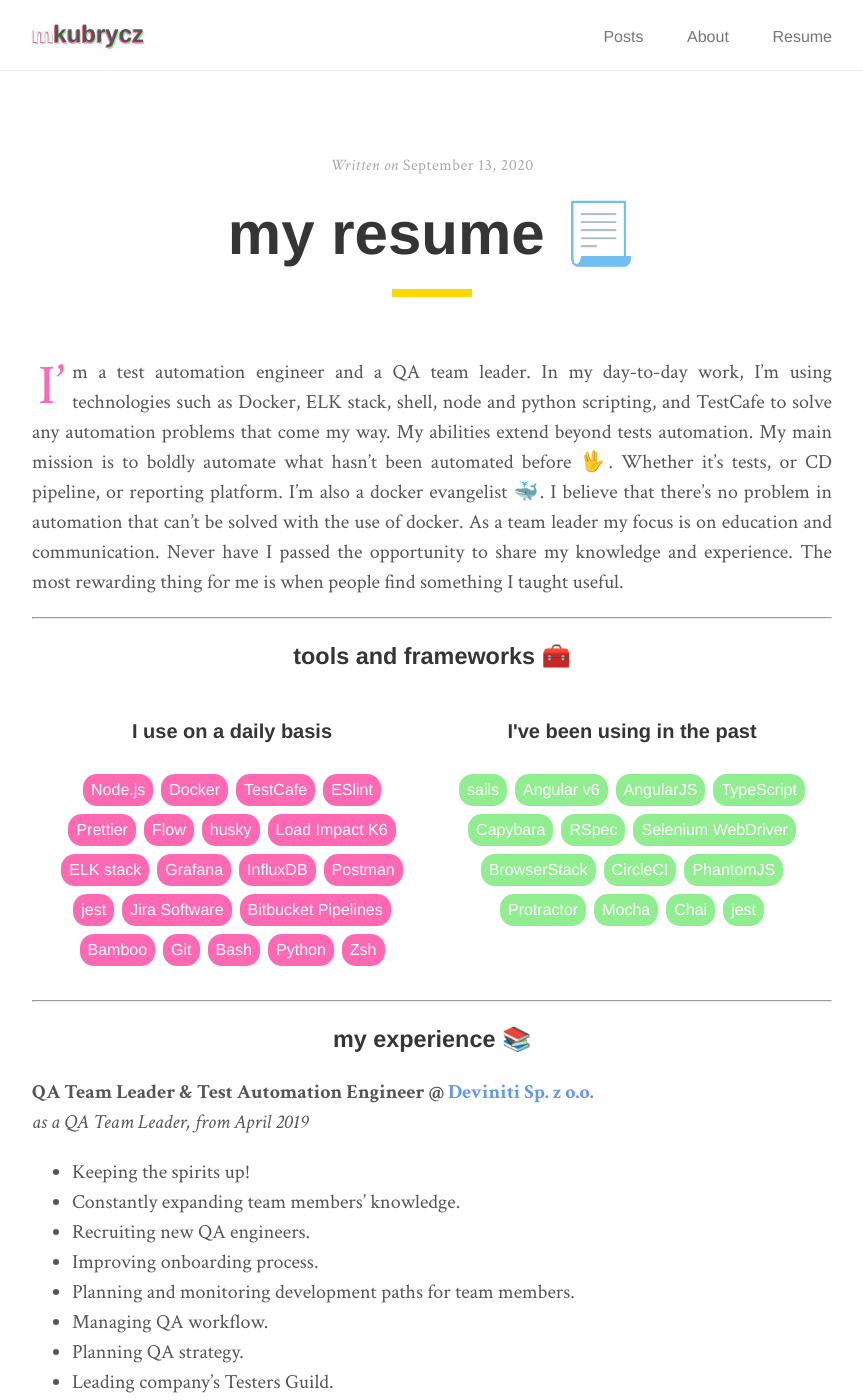
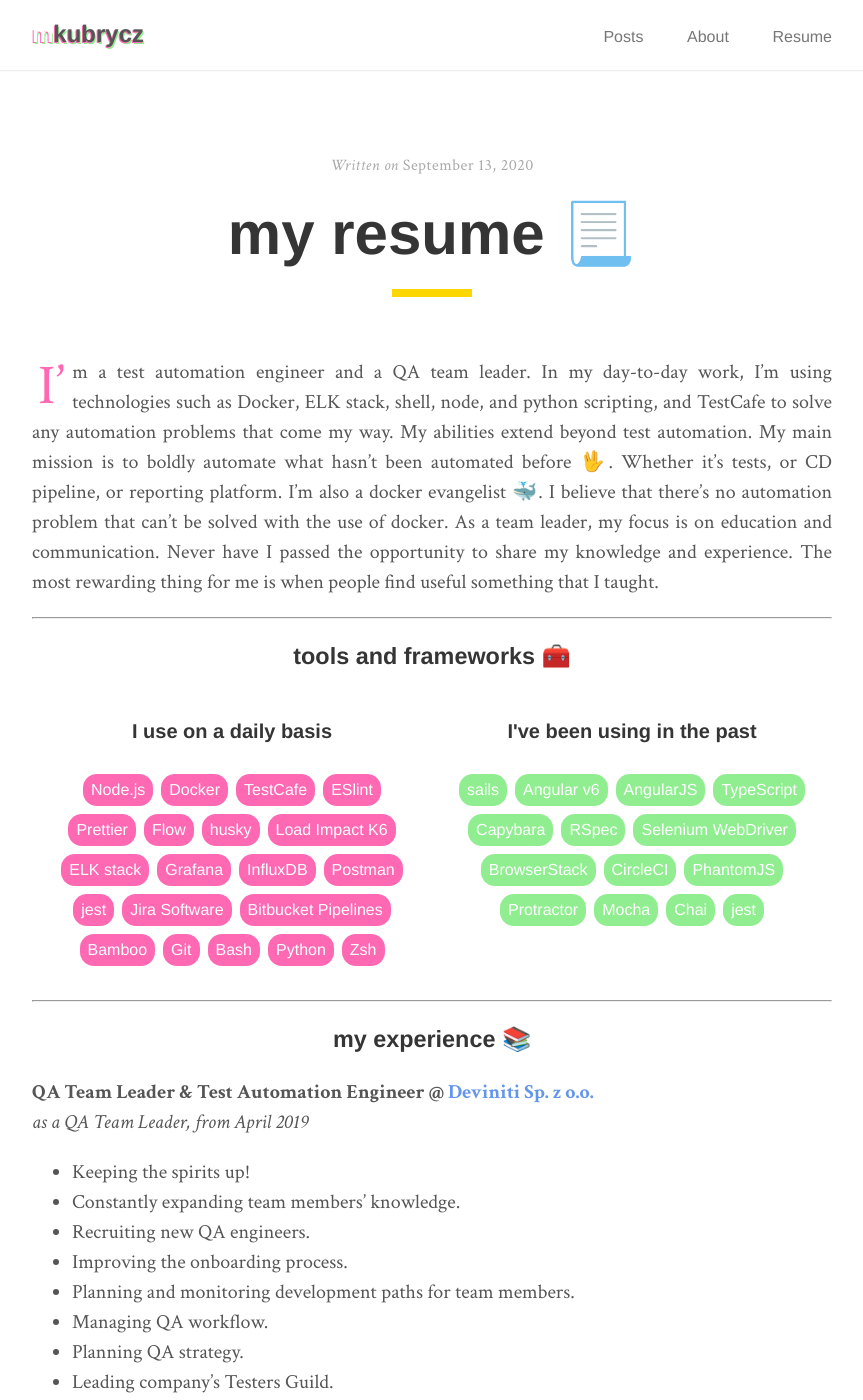
Before and after one commit to mkubrycz/mkubrycz.github.io, a Jekyll site: the page built from resume.md, in a window 1280 px wide and 1400 px high. Shown: the whole window, without its empty margins (208-1071 px from the left). Built offline with Jekyll 4.4.1, drawn with Linux system fonts in a browser that asks for light colours; some of the changed text lies outside the part shown.

Commit message:
updates: resume

```diff
--- a/resume.md
+++ b/resume.md
@@ -6,7 +6,7 @@ permalink: /
 printable: true
 ---
 
-I'm a test automation engineer and a QA team leader. In my day-to-day work, I'm using technologies such as Docker, ELK stack, shell, node and python scripting, and TestCafe to solve any automation problems that come my way. My abilities extend beyond tests automation. My main mission is to boldly automate what hasn't been automated before 🖖. Whether it's tests, or CD pipeline, or reporting platform. I'm also a docker evangelist 🐳. I believe that there's no problem in automation that can't be solved with the use of docker. As a team leader my focus is on education and communication. Never have I passed the opportunity to share my knowledge and experience. The most rewarding thing for me is when people find something I taught useful.
+I’m a test automation engineer and a QA team leader. In my day-to-day work, I’m using technologies such as Docker, ELK stack, shell, node, and python scripting, and TestCafe to solve any automation problems that come my way. My abilities extend beyond test automation. My main mission is to boldly automate what hasn’t been automated before 🖖. Whether it’s tests, or CD pipeline, or reporting platform. I’m also a docker evangelist 🐳. I believe that there’s no automation problem that can’t be solved with the use of docker. As a team leader, my focus is on education and communication. Never have I passed the opportunity to share my knowledge and experience. The most rewarding thing for me is when people find useful something that I taught.
 
 ---
 
@@ -68,7 +68,7 @@ I'm a test automation engineer and a QA team leader. In my day-to-day work, I'm
 - Keeping the spirits up!
 - Constantly expanding team members' knowledge.
 - Recruiting new QA engineers.
-- Improving onboarding process.
+- Improving the onboarding process.
 - Planning and monitoring development paths for team members.
 - Managing QA workflow.
 - Planning QA strategy.
```
Also changed, not shown: other parts of resume.md (+1 -1 lines).
